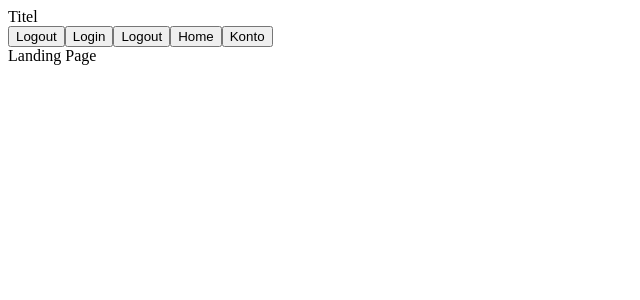
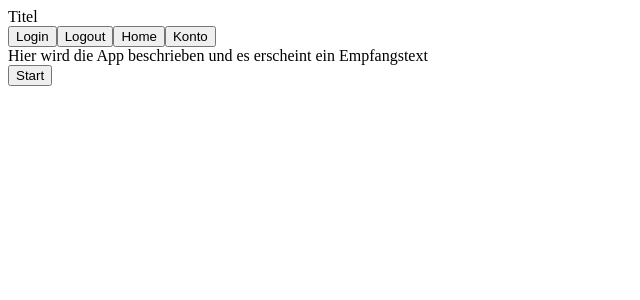
Before and after one commit to sengsei/nf-capstone, a React (Create React App) app in the folder frontend/: page / in a window 1280 px wide. Shown: the top 300 px of the page, without its empty margins (0-640 px from the left). Built offline with nearby package versions, Linux system fonts and the light colour scheme.

Commit message:
landing page rdy

```diff
--- a/frontend/src/App.tsx
+++ b/frontend/src/App.tsx
@@ -1,5 +1,6 @@
 import Header from "./components/Header";
 import {BrowserRouter, Routes, Route} from "react-router-dom";
+import LandingPage from "./components/LandingPage";
 
 
 function App() {
@@ -9,12 +10,9 @@ function App() {
             <Header/>
             <BrowserRouter>
                 <Routes>
-                    <Route>
-
-                    </Route>
+                    <Route path={'/'} element={<LandingPage/>}/>
                 </Routes>
             </BrowserRouter>
-            Landing Page
         </div>
     );
 }
--- a/frontend/src/components/Header.tsx
+++ b/frontend/src/components/Header.tsx
@@ -4,7 +4,6 @@ export default function Header() {
     return(
         <div>
             <div>Titel</div>
-            <button>Logout</button>
             <button>Login</button>
             <button>Logout</button>
             <button>Home</button>
--- /dev/null
+++ b/frontend/src/components/LandingPage.tsx
@@ -0,0 +1,11 @@
+
+export default function LandingPage() {
+
+    return(
+        <div>
+            <div>
+                Hier wird die App beschrieben und es erscheint ein Empfangstext</div>
+            <button>Start</button>
+        </div>
+    )
+}
```
